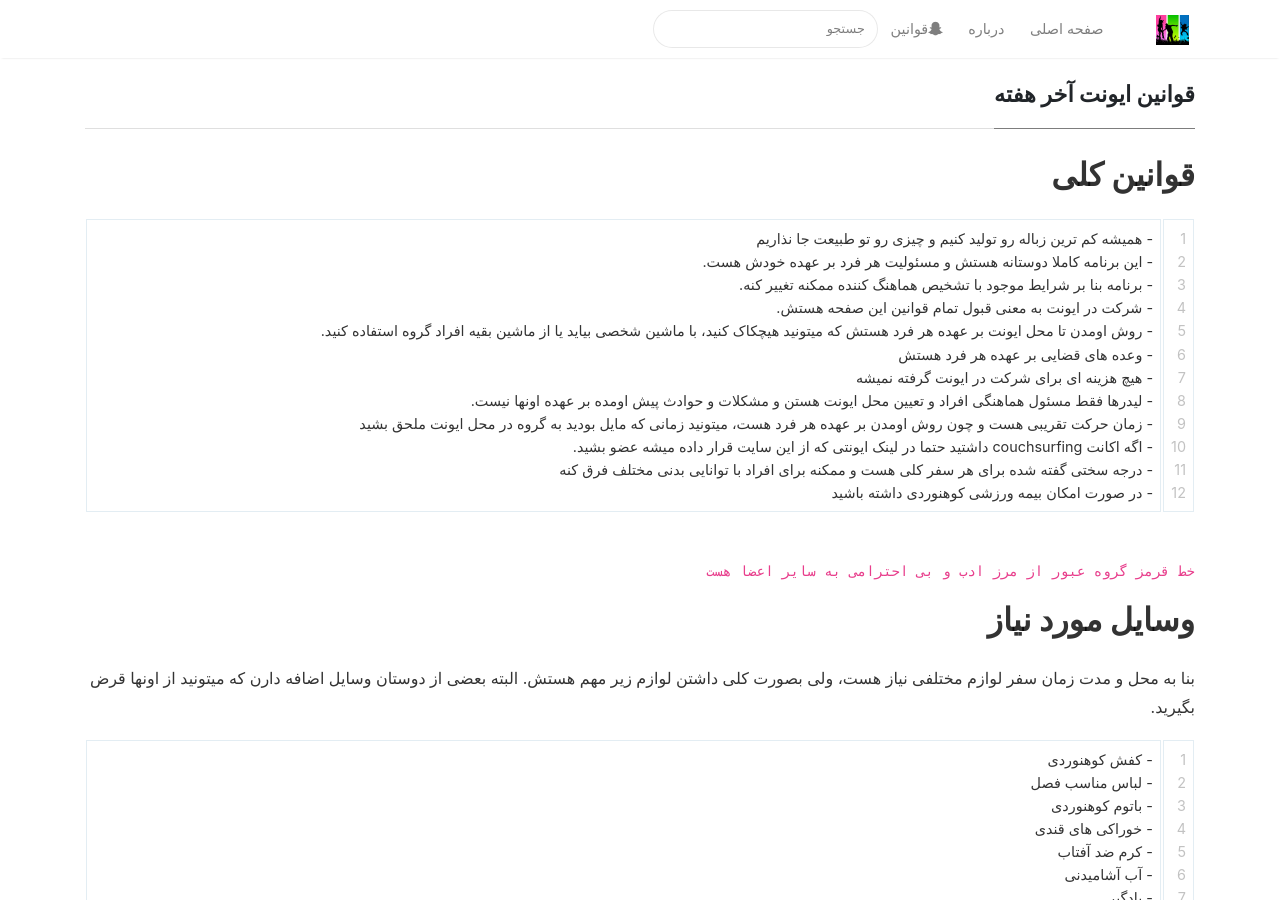
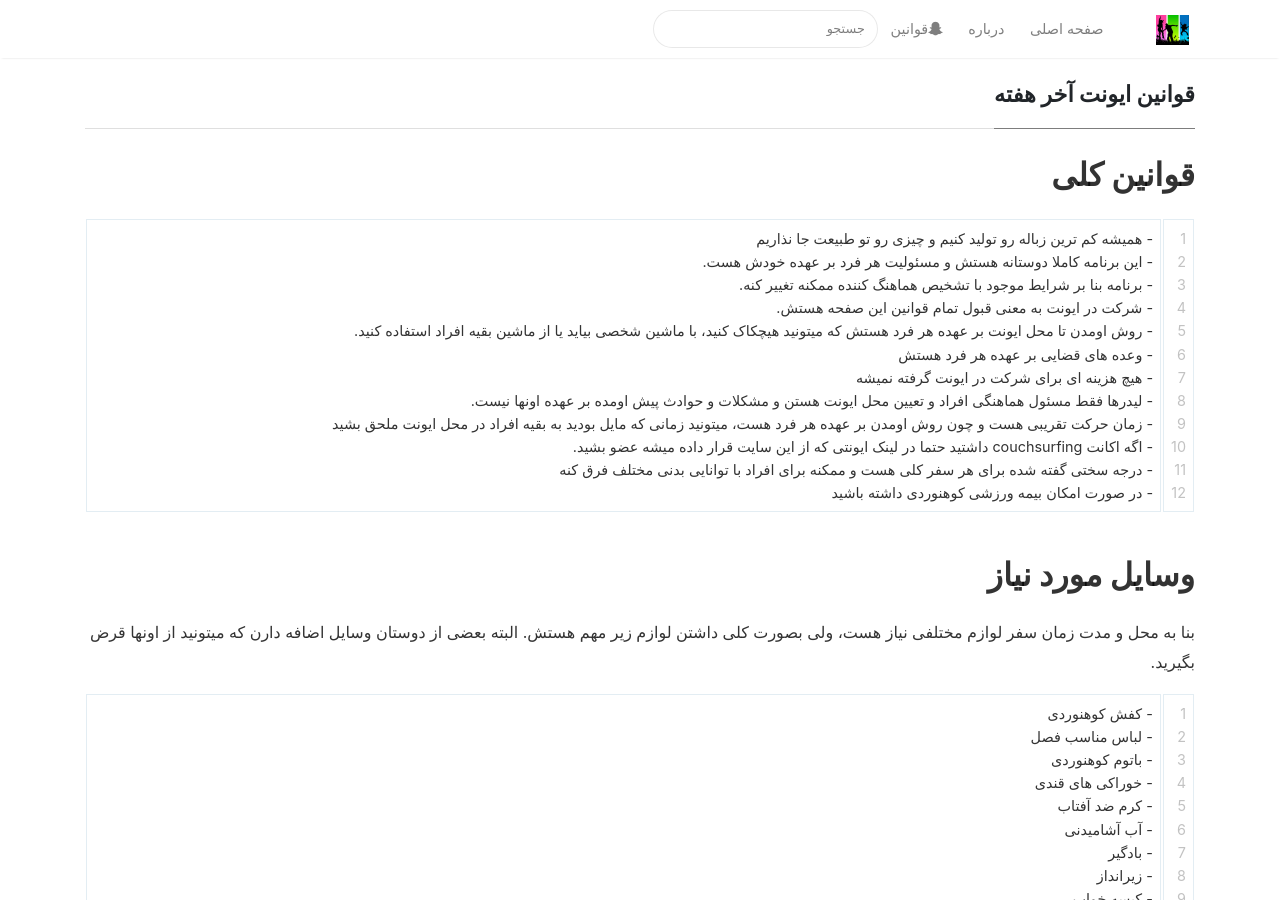
Before and after one commit to MHKarami97/active, a Jekyll site: the page built from _pages/rules-weekend.md, in a window 1280 px wide and 900 px high. Built offline with Jekyll 4.4.1, drawn with Linux system fonts in a browser that asks for light colours; nearby versions of some CDN libraries.

Commit message:
update rule

```diff
--- a/_pages/rules-weekend.md
+++ b/_pages/rules-weekend.md
@@ -10,16 +10,14 @@
     - این برنامه کاملا دوستانه هستش و مسئولیت هر فرد بر عهده خودش هست.
     - برنامه بنا بر شرایط موجود با تشخیص هماهنگ کننده ممکنه تغییر کنه.
     - شرکت در ایونت به معنی قبول تمام قوانین این صفحه هستش.
-    - روش اومدن تا محل ایونت بر عهده هر فرد هستش که میتونید هیچکاک کنید، با ماشین شخصی بیاید یا از ماشین بقیه افراد گروه استفاده کنید.
+    - روش اومدن تا محل ایونت بر عهده هر فرد هستش که میتونید هیچکاک کنید، با ماشین شخصی بیاید یا از ماشین بقیه افراد استفاده کنید.
     - وعده های قضایی بر عهده هر فرد هستش
     - هیچ هزینه ای برای شرکت در ایونت گرفته نمیشه
     - لیدرها فقط مسئول هماهنگی افراد و تعیین محل ایونت هستن و مشکلات و حوادث پیش اومده بر عهده اونها نیست.
-    - زمان حرکت تقریبی هست و چون روش اومدن بر عهده هر فرد هست، میتونید زمانی که مایل بودید به گروه در محل ایونت ملحق بشید
+    - زمان حرکت تقریبی هست و چون روش اومدن بر عهده هر فرد هست، میتونید زمانی که مایل بودید به بقیه افراد در محل ایونت ملحق بشید
     - اگه اکانت couchsurfing داشتید حتما در لینک ایونتی که از این سایت قرار داده میشه عضو بشید.
     - درجه سختی گفته شده برای هر سفر کلی هست و ممکنه برای افراد با توانایی بدنی مختلف فرق کنه
     - در صورت امکان بیمه ورزشی کوهنوردی داشته باشید
-
-`خط قرمز گروه عبور از مرز ادب و بی احترامی به سایر اعضا هست`
 
 ## وسایل مورد نیاز
 بنا به محل و مدت زمان سفر لوازم مختلفی نیاز هست، ولی بصورت کلی داشتن لوازم زیر مهم هستش.  البته بعضی از دوستان وسایل اضافه دارن که میتونید از اونها قرض بگیرید.
@@ -48,6 +46,7 @@
 برای هماهنگی افراد برای رسیدن به محل نیز در گروه مجازی موقت هماهنگی انجام میشه.
 در صورتی که مایل به شرکت بودید میتونید سوال های خودتون رو از هماهنگ کننده ها و یا دیگر افراد بپرسید. ترجیحا در گروه مجازی موقت سوال ها رو مطرح کنید تا به هماهنگ کننده ها زیاد فشار کاری وارد نشه.
 شرکت در ایونت منبوط به امضا فایل زیر است که این فایل رو خودتون میتونید چاپ و امضا کنید و یا در محل تجمع شروع ایونت از هماهنگ کننده ها دریافت کنید:
+
 [فایل قوانین شرکت در ایونت](/assets/files/active.pdf)
 
 [دریافت آنلاین بیمه ورزشی](https://insurance.ifsm.ir/UserOnline/Login)
```
